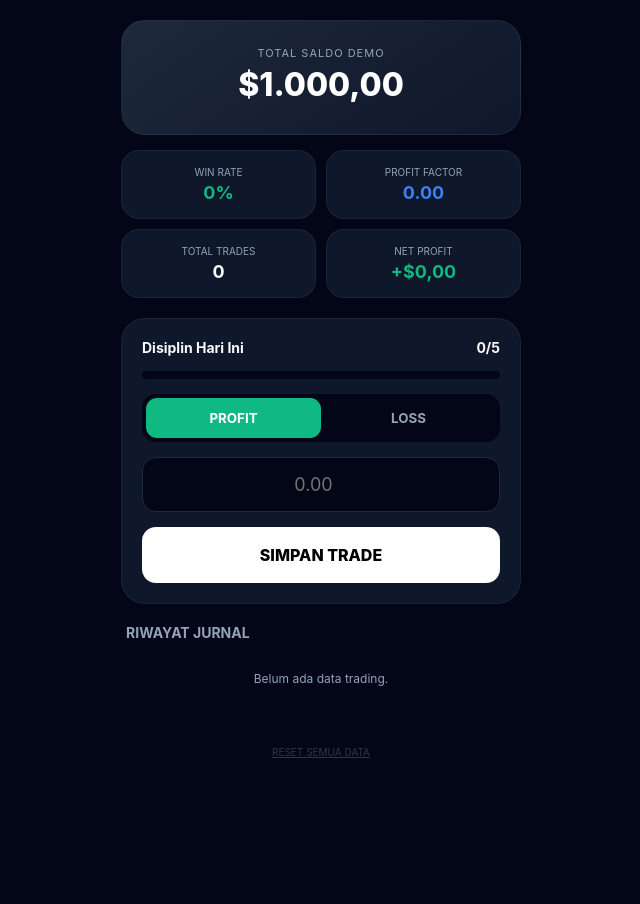
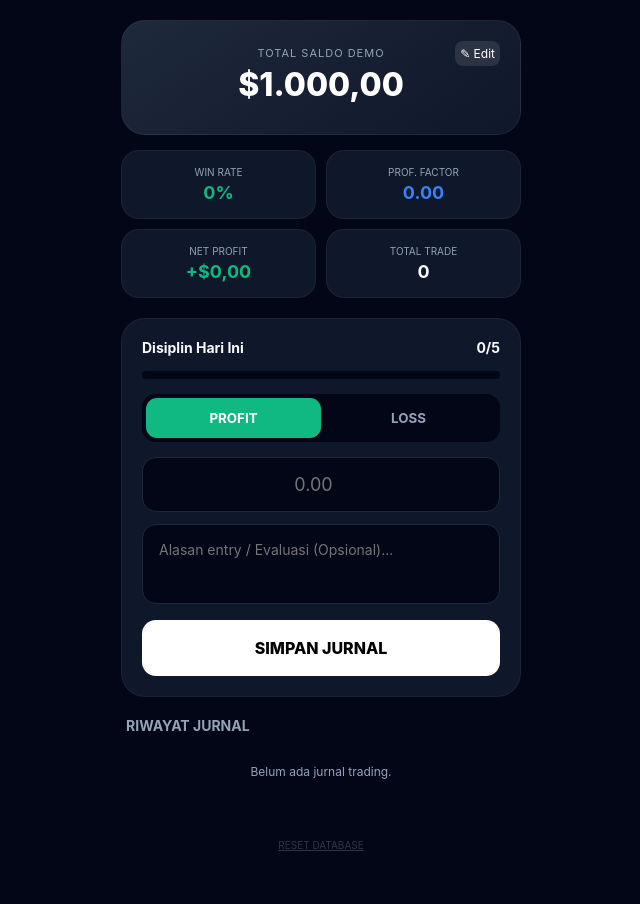
Before and after one commit to zallnotgood1-code/tradetrack, a plain HTML site: page index.html in a window 1280 px wide. Shown: the whole page, without its empty margins (319-959 px from the left). Before the commit the page ends 800 px from the top, so only its background shows below. Drawn offline with Linux system fonts and the light colour scheme.

Commit message:
Update index.html with various enhancements

```diff
--- a/index.html
+++ b/index.html
@@ -5,7 +5,7 @@
     <meta name="viewport" content="width=device-width, initial-scale=1.0, maximum-scale=1.0, user-scalable=no">
     <title>TRDR.5 Discipline</title>
 
-    <!-- LINK ICON LOGO -->
+    <!-- LINK ICON LOGO (TETAP SAMA) -->
     <link rel="icon" type="image/png" href="https://i.postimg.cc/85PfTQbL/1772296982952.png">
     <link rel="apple-touch-icon" href="https://i.postimg.cc/85PfTQbL/1772296982952.png">
 
@@ -50,12 +50,25 @@
             text-align: center;
             margin-bottom: 15px;
             border: 1px solid rgba(255,255,255,0.05);
+            position: relative;
+        }
+
+        .edit-bal {
+            position: absolute;
+            right: 20px;
+            top: 20px;
+            background: rgba(255,255,255,0.1);
+            border: none;
+            color: white;
+            padding: 5px;
+            border-radius: 8px;
+            font-size: 12px;
+            cursor: pointer;
         }
 
         .label { font-size: 11px; color: var(--text-dim); text-transform: uppercase; letter-spacing: 1px; }
         .bal-val { font-size: 32px; font-weight: 800; color: #fff; margin: 5px 0; }
 
-        /* Stats Grid */
         .stats-grid {
             display: grid;
             grid-template-columns: 1fr 1fr;
@@ -90,33 +103,58 @@
         .tgl.active.win { background: var(--success); color: white; }
         .tgl.active.loss { background: var(--danger); color: white; }
 
-        input {
+        input, textarea {
             width: 100%; background: #020617; border: 1px solid #1e293b;
-            padding: 16px; border-radius: 14px; color: white; margin-bottom: 15px;
-            font-size: 18px; outline: none; text-align: center;
+            padding: 16px; border-radius: 14px; color: white; margin-bottom: 12px;
+            font-size: 16px; outline: none;
         }
+
+        input { text-align: center; font-size: 18px; }
+        textarea { text-align: left; font-size: 14px; height: 80px; resize: none; }
 
         .btn-submit {
             width: 100%; background: #fff; color: #000; border: none;
             padding: 18px; border-radius: 14px; font-weight: 800; font-size: 16px;
         }
 
-        .history-title { font-size: 14px; font-weight: bold; margin: 10px 0 10px 5px; color: var(--text-dim); display: flex; align-items: center; justify-content: space-between; }
+        .history-title { font-size: 14px; font-weight: bold; margin: 10px 0 10px 5px; color: var(--text-dim); }
 
         .entry-item {
-            background: var(--card); padding: 14px; border-radius: 16px;
-            display: flex; justify-content: space-between; align-items: center;
-            margin-bottom: 8px; border-left: 4px solid var(--accent);
+            background: var(--card); padding: 16px; border-radius: 20px;
+            margin-bottom: 10px; border-left: 5px solid var(--accent);
+            display: flex; flex-direction: column; gap: 8px;
         }
+
+        .entry-header { display: flex; justify-content: space-between; align-items: flex-start; }
+        .entry-note { font-size: 12px; color: var(--text-dim); background: rgba(0,0,0,0.2); padding: 8px; border-radius: 10px; font-style: italic; }
 
         .entry-item.win { border-left-color: var(--success); }
         .entry-item.loss { border-left-color: var(--danger); }
+
+        /* Modal Edit Saldo */
+        #modal {
+            display: none; position: fixed; top: 0; left: 0; width: 100%; height: 100%;
+            background: rgba(0,0,0,0.8); z-index: 100; align-items: center; justify-content: center;
+            padding: 20px;
+        }
     </style>
 </head>
 <body>
+    <div id="modal">
+        <div class="card" style="width: 100%; max-width: 320px;">
+            <div class="label" style="margin-bottom: 15px;">Ubah Saldo Current</div>
+            <input type="number" id="new-bal-input" placeholder="1000.00">
+            <div style="display: flex; gap: 10px;">
+                <button class="btn-submit" style="background: #1e293b; color: white;" onclick="closeModal()">Batal</button>
+                <button class="btn-submit" onclick="updateBalanceManually()">Simpan</button>
+            </div>
+        </div>
+    </div>
+
     <div class="container">
         <!-- Header Balance -->
         <div class="hero-bal">
+            <button class="edit-bal" onclick="openModal()">✎ Edit</button>
             <div class="label">Total Saldo Demo</div>
             <div id="bal-txt" class="bal-val">$1.000,00</div>
         </div>
@@ -128,16 +166,16 @@
                 <div id="stat-wr" class="stat-val" style="color: var(--success);">0%</div>
             </div>
             <div class="stat-card">
-                <div class="stat-label">Profit Factor</div>
+                <div class="stat-label">Prof. Factor</div>
                 <div id="stat-pf" class="stat-val" style="color: var(--accent);">0.0</div>
-            </div>
-            <div class="stat-card">
-                <div class="stat-label">Total Trades</div>
-                <div id="stat-tt" class="stat-val">0</div>
             </div>
             <div class="stat-card">
                 <div class="stat-label">Net Profit</div>
                 <div id="stat-np" class="stat-val">$0</div>
+            </div>
+            <div class="stat-card">
+                <div class="stat-label">Total Trade</div>
+                <div id="stat-tt" class="stat-val">0</div>
             </div>
         </div>
 
@@ -155,10 +193,11 @@
                     <button id="l-btn" class="tgl" onclick="setType(false)">LOSS</button>
                 </div>
                 <input type="number" id="amt-in" placeholder="0.00" inputmode="decimal">
-                <button class="btn-submit" onclick="save()">SIMPAN TRADE</button>
+                <textarea id="note-in" placeholder="Alasan entry / Evaluasi (Opsional)..."></textarea>
+                <button class="btn-submit" onclick="save()">SIMPAN JURNAL</button>
             </div>
             <div id="done-ui" style="display:none; text-align:center; color:var(--success); font-weight:bold; padding:10px;">
-                SESI SELESAI. DISIPLIN TERJAGA! ✅
+                TARGET HARIAN SELESAI! 🧘‍♂️
             </div>
         </div>
 
@@ -166,12 +205,11 @@
         <div class="history-title">RIWAYAT JURNAL</div>
         <div id="logs"></div>
 
-        <button onclick="reset()" style="width:100%; background:none; border:none; color:var(--text-dim); font-size:10px; margin-top:40px; text-decoration:underline; opacity:0.3;">RESET SEMUA DATA</button>
+        <button onclick="reset()" style="width:100%; background:none; border:none; color:var(--text-dim); font-size:10px; margin-top:40px; text-decoration:underline; opacity:0.3; padding-bottom: 50px;">RESET DATABASE</button>
     </div>
 
     <script>
-        // Gunakan key DB baru agar statistik fresh
-        const DB_KEY = 'tr_stats_v1';
+        const DB_KEY = 'tr_v_eval_final';
         let balance = parseFloat(localStorage.getItem(DB_KEY + '_bal') || 1000);
         let allEntries = JSON.parse(localStorage.getItem(DB_KEY + '_all_logs') || '[]');
         let isProfit = true;
@@ -182,35 +220,49 @@
             document.getElementById('l-btn').className = !val ? 'tgl active loss' : 'tgl';
         }
 
+        function openModal() {
+            document.getElementById('modal').style.display = 'flex';
+            document.getElementById('new-bal-input').value = balance;
+        }
+
+        function closeModal() {
+            document.getElementById('modal').style.display = 'none';
+        }
+
+        function updateBalanceManually() {
+            const newVal = parseFloat(document.getElementById('new-bal-input').value);
+            if (!isNaN(newVal)) {
+                balance = newVal;
+                localStorage.setItem(DB_KEY + '_bal', balance);
+                update();
+                closeModal();
+            }
+        }
+
         function calculateStats() {
             const total = allEntries.length;
             const wins = allEntries.filter(e => e.win).length;
-            const losses = total - wins;
-
             const winRate = total > 0 ? (wins / total * 100).toFixed(1) : 0;
 
-            let totalProfit = 0;
-            let totalLoss = 0;
+            let totalProfit = 0, totalLoss = 0;
             allEntries.forEach(e => {
                 if (e.val > 0) totalProfit += e.val;
                 else totalLoss += Math.abs(e.val);
             });
 
-            const profitFactor = totalLoss > 0 ? (totalProfit / totalLoss).toFixed(2) : totalProfit.toFixed(2);
-            const netProfit = totalProfit - totalLoss;
+            const pf = totalLoss > 0 ? (totalProfit / totalLoss).toFixed(2) : totalProfit.toFixed(2);
+            const net = totalProfit - totalLoss;
 
-            // Update UI Stats
             document.getElementById('stat-wr').innerText = winRate + '%';
-            document.getElementById('stat-pf').innerText = profitFactor;
+            document.getElementById('stat-pf').innerText = pf;
             document.getElementById('stat-tt').innerText = total;
-            document.getElementById('stat-np').innerText = (netProfit >= 0 ? '+' : '') + '$' + netProfit.toLocaleString('id-ID', {minimumFractionDigits:2});
-            document.getElementById('stat-np').style.color = netProfit >= 0 ? 'var(--success)' : 'var(--danger)';
+            document.getElementById('stat-np').innerText = (net >= 0 ? '+' : '') + '$' + net.toLocaleString('id-ID', {minimumFractionDigits:2});
+            document.getElementById('stat-np').style.color = net >= 0 ? 'var(--success)' : 'var(--danger)';
         }
 
         function update() {
             document.getElementById('bal-txt').innerText = '$' + balance.toLocaleString('id-ID', {minimumFractionDigits:2});
-
-            const today = new Date().toLocaleDateString();
+            const today = new Date().toLocaleDateString('id-ID');
             const todayEntries = allEntries.filter(e => e.date === today);
 
             document.getElementById('q-txt').innerText = todayEntries.length + '/5';
@@ -225,19 +277,22 @@
             list.innerHTML = '';
 
             if (allEntries.length === 0) {
-                list.innerHTML = '<div style="text-align:center; color:var(--text-dim); font-size:12px; padding:20px;">Belum ada data trading.</div>';
+                list.innerHTML = '<div style="text-align:center; color:var(--text-dim); font-size:12px; padding:20px;">Belum ada jurnal trading.</div>';
             } else {
                 [...allEntries].reverse().forEach(e => {
                     const div = document.createElement('div');
                     div.className = `entry-item ${e.win ? 'win' : 'loss'}`;
                     div.innerHTML = `
-                        <div>
-                            <div style="font-weight:bold">Entry</div>
-                            <div style="font-size:10px;color:var(--text-dim)">${e.date} • ${e.time}</div>
+                        <div class="entry-header">
+                            <div>
+                                <div style="font-weight:bold; font-size: 14px;">${e.win ? 'Profit Trade' : 'Loss Trade'}</div>
+                                <div style="font-size:10px;color:var(--text-dim)">${e.date} • ${e.time}</div>
+                            </div>
+                            <div style="font-weight:bold; color:${e.win ? 'var(--success)' : 'var(--danger)'}">
+                                ${e.win?'+':''}${e.val.toLocaleString('id-ID', {minimumFractionDigits:2})}$
+                            </div>
                         </div>
-                        <div style="font-weight:bold; color:${e.win ? 'var(--success)' : 'var(--danger)'}">
-                            ${e.win?'+':''}${e.val.toLocaleString('id-ID', {minimumFractionDigits:2})}$
-                        </div>
+                        ${e.note ? `<div class="entry-note">"${e.note}"</div>` : ''}
                     `;
                     list.appendChild(div);
                 });
@@ -245,33 +300,34 @@
         }
 
         function save() {
-            const input = document.getElementById('amt-in');
-            const val = parseFloat(input.value);
-            const today = new Date().toLocaleDateString();
-            const todayEntriesCount = allEntries.filter(e => e.date === today).length;
+            const amtInput = document.getElementById('amt-in');
+            const noteInput = document.getElementById('note-in');
+            const val = parseFloat(amtInput.value);
+            const today = new Date().toLocaleDateString('id-ID');
+            const todayCount = allEntries.filter(e => e.date === today).length;
 
-            if (!val || todayEntriesCount >= 5) return;
+            if (!val || todayCount >= 5) return;
 
             const finalVal = isProfit ? val : -val;
-            const newEntry = {
+            allEntries.push({
                 val: finalVal,
                 win: isProfit,
+                note: noteInput.value.trim(),
                 date: today,
                 time: new Date().toLocaleTimeString('id-ID', {hour:'2-digit', minute:'2-digit'})
-            };
+            });
 
-            allEntries.push(newEntry);
             balance += finalVal;
-
             localStorage.setItem(DB_KEY + '_bal', balance);
             localStorage.setItem(DB_KEY + '_all_logs', JSON.stringify(allEntries));
 
-            input.value = '';
+            amtInput.value = '';
+            noteInput.value = '';
             update();
         }
 
         function reset() {
-            if (confirm('Hapus PERMANEN semua riwayat dan statistik?')) {
+            if (confirm('Hapus PERMANEN semua jurnal dan statistik?')) {
                 localStorage.clear();
                 location.reload();
             }
```
